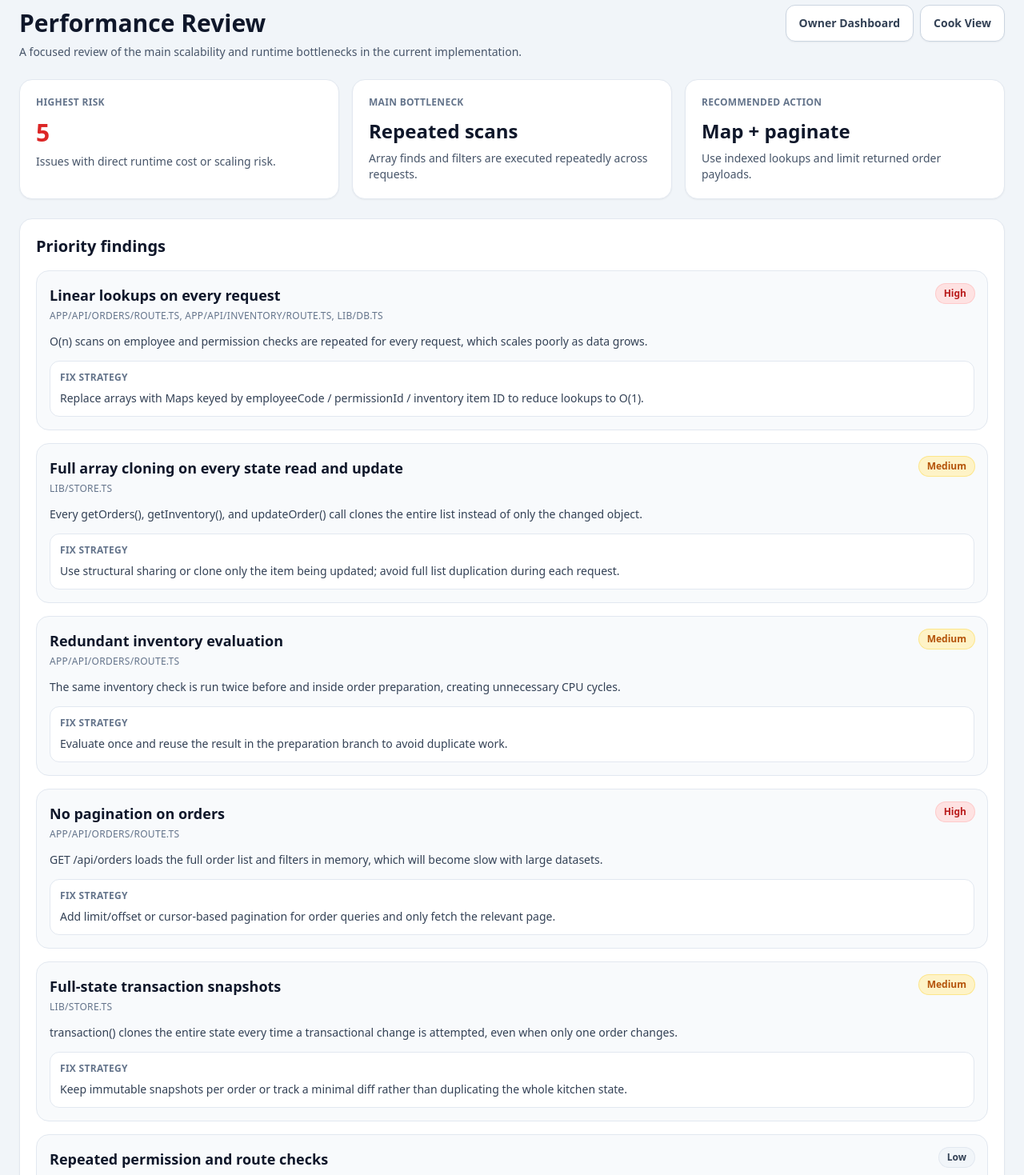
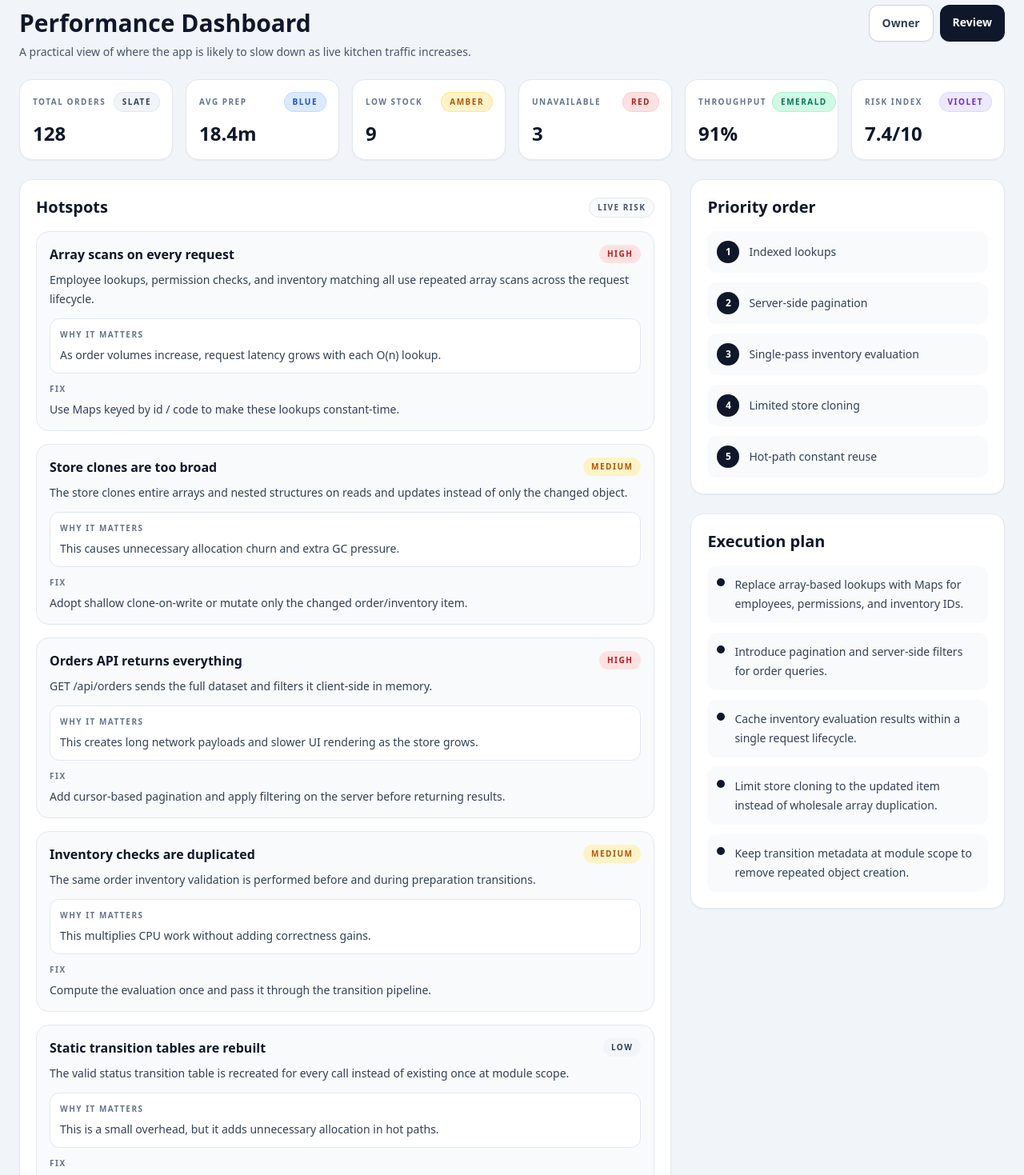
Before and after one commit to rsv-op/DarKitOS, a Next.js app: page /performance in a window 1280 px wide. Shown: the part 41-1510 px from the top of the page at 80% size. Built offline with nearby package versions, Linux system fonts and the light colour scheme.

Commit message:
Add a richer performance dashboard page with metrics, hotspot cards, and execution plan

```diff
--- a/app/performance/page.tsx
+++ b/app/performance/page.tsx
@@ -2,77 +2,86 @@
 
 import Link from "next/link";
 
-const issues = [
+const metrics = [
+  { label: "Total Orders", value: 128, tone: "slate" },
+  { label: "Avg Prep", value: "18.4m", tone: "blue" },
+  { label: "Low Stock", value: 9, tone: "amber" },
+  { label: "Unavailable", value: 3, tone: "red" },
+  { label: "Throughput", value: "91%", tone: "emerald" },
+  { label: "Risk Index", value: "7.4/10", tone: "violet" },
+];
+
+const issueCards = [
   {
-    title: "Linear lookups on every request",
+    title: "Array scans on every request",
     severity: "High",
-    location: "app/api/orders/route.ts, app/api/inventory/route.ts, lib/db.ts",
-    impact: "O(n) scans on employee and permission checks are repeated for every request, which scales poorly as data grows.",
-    fix: "Replace arrays with Maps keyed by employeeCode / permissionId / inventory item ID to reduce lookups to O(1).",
+    detail: "Employee lookups, permission checks, and inventory matching all use repeated array scans across the request lifecycle.",
+    impact: "As order volumes increase, request latency grows with each O(n) lookup.",
+    fix: "Use Maps keyed by id / code to make these lookups constant-time.",
+    color: "red",
   },
   {
-    title: "Full array cloning on every state read and update",
+    title: "Store clones are too broad",
     severity: "Medium",
-    location: "lib/store.ts",
-    impact: "Every getOrders(), getInventory(), and updateOrder() call clones the entire list instead of only the changed object.",
-    fix: "Use structural sharing or clone only the item being updated; avoid full list duplication during each request.",
+    detail: "The store clones entire arrays and nested structures on reads and updates instead of only the changed object.",
+    impact: "This causes unnecessary allocation churn and extra GC pressure.",
+    fix: "Adopt shallow clone-on-write or mutate only the changed order/inventory item.",
+    color: "amber",
   },
   {
-    title: "Redundant inventory evaluation",
-    severity: "Medium",
-    location: "app/api/orders/route.ts",
-    impact: "The same inventory check is run twice before and inside order preparation, creating unnecessary CPU cycles.",
-    fix: "Evaluate once and reuse the result in the preparation branch to avoid duplicate work.",
+    title: "Orders API returns everything",
+    severity: "High",
+    detail: "GET /api/orders sends the full dataset and filters it client-side in memory.",
+    impact: "This creates long network payloads and slower UI rendering as the store grows.",
+    fix: "Add cursor-based pagination and apply filtering on the server before returning results.",
+    color: "red",
   },
   {
-    title: "No pagination on orders",
-    severity: "High",
-    location: "app/api/orders/route.ts",
-    impact: "GET /api/orders loads the full order list and filters in memory, which will become slow with large datasets.",
-    fix: "Add limit/offset or cursor-based pagination for order queries and only fetch the relevant page.",
+    title: "Inventory checks are duplicated",
+    severity: "Medium",
+    detail: "The same order inventory validation is performed before and during preparation transitions.",
+    impact: "This multiplies CPU work without adding correctness gains.",
+    fix: "Compute the evaluation once and pass it through the transition pipeline.",
+    color: "amber",
   },
   {
-    title: "Full-state transaction snapshots",
-    severity: "Medium",
-    location: "lib/store.ts",
-    impact: "transaction() clones the entire state every time a transactional change is attempted, even when only one order changes.",
-    fix: "Keep immutable snapshots per order or track a minimal diff rather than duplicating the whole kitchen state.",
-  },
-  {
-    title: "Repeated permission and route checks",
+    title: "Static transition tables are rebuilt",
     severity: "Low",
-    location: "app/api/inventory/route.ts, app/api/orders/route.ts",
-    impact: "Permission results are recomputed multiple times for the same employee and route during request processing.",
-    fix: "Memoize or precompute permission maps for a request to avoid redundant checks and string generation.",
+    detail: "The valid status transition table is recreated for every call instead of existing once at module scope.",
+    impact: "This is a small overhead, but it adds unnecessary allocation in hot paths.",
+    fix: "Move the transitions map to a top-level constant.",
+    color: "slate",
   },
 ];
 
-const recommendations = [
-  "Replace array searches with Maps keyed by id or code.",
-  "Move static transition metadata outside functions to avoid reallocation.",
-  "Use pagination for order list APIs and avoid returning all records at once.",
-  "Cache permission lookups and reuse computed inventory evaluations.",
-  "Clone only changed objects instead of re-copying the entire store state.",
+const roadmap = [
+  "Replace array-based lookups with Maps for employees, permissions, and inventory IDs.",
+  "Introduce pagination and server-side filters for order queries.",
+  "Cache inventory evaluation results within a single request lifecycle.",
+  "Limit store cloning to the updated item instead of wholesale array duplication.",
+  "Keep transition metadata at module scope to remove repeated object creation.",
 ];
 
-function SeverityBadge({ level }: { level: string }) {
-  const tone =
-    level === "High"
-      ? "bg-red-100 text-red-700 ring-red-200"
-      : level === "Medium"
-        ? "bg-amber-100 text-amber-700 ring-amber-200"
-        : "bg-slate-100 text-slate-700 ring-slate-200";
+function ToneBadge({ tone }: { tone: string }) {
+  const palette: Record<string, string> = {
+    red: "bg-red-100 text-red-700 ring-red-200",
+    amber: "bg-amber-100 text-amber-700 ring-amber-200",
+    slate: "bg-slate-100 text-slate-700 ring-slate-200",
+    blue: "bg-blue-100 text-blue-700 ring-blue-200",
+    emerald: "bg-emerald-100 text-emerald-700 ring-emerald-200",
+    violet: "bg-violet-100 text-violet-700 ring-violet-200",
+  };
 
   return (
     <span
-      className={`inline-flex items-center rounded-full px-2.5 py-1 text-xs font-bold ring-1 ${tone}`}
+      className={`inline-flex items-center rounded-full px-2.5 py-1 text-[10px] font-bold uppercase tracking-[0.15em] ring-1 ${palette[tone] ?? palette.slate}`}
     >
-      {level}
+      {tone}
     </span>
   );
 }
 
-export default function PerformancePage() {
+export default function PerformanceDashboardPage() {
   return (
     <main className="min-h-screen bg-slate-100 px-4 py-6 sm:px-6">
       <div className="mx-auto max-w-7xl">
@@ -83,10 +92,10 @@ export default function PerformancePage() {
                 DarKitOS
               </p>
               <h1 className="mt-2 text-3xl font-black text-slate-900">
-                Performance Review
+                Performance Dashboard
               </h1>
-              <p className="mt-2 max-w-2xl text-sm text-slate-600">
-                A focused review of the main scalability and runtime bottlenecks in the current implementation.
+              <p className="mt-2 max-w-3xl text-sm text-slate-600">
+                A practical view of where the app is likely to slow down as live kitchen traffic increases.
               </p>
             </div>
 
@@ -95,107 +104,116 @@ export default function PerformancePage() {
                 href="/owner"
                 className="rounded-xl border border-slate-300 bg-white px-4 py-3 text-sm font-semibold text-slate-700 shadow-sm"
               >
-                Owner Dashboard
+                Owner
               </Link>
               <Link
-                href="/cook"
-                className="rounded-xl border border-slate-300 bg-white px-4 py-3 text-sm font-semibold text-slate-700 shadow-sm"
+                href="/performance"
+                className="rounded-xl bg-slate-900 px-4 py-3 text-sm font-semibold text-white shadow-sm"
               >
-                Cook View
+                Review
               </Link>
             </div>
           </div>
         </header>
 
-        <section className="mb-6 grid gap-4 md:grid-cols-3">
+        <section className="mb-6 grid gap-4 md:grid-cols-2 xl:grid-cols-6">
+          {metrics.map((metric) => (
+            <div
+              key={metric.label}
+              className="rounded-2xl border border-slate-200 bg-white p-4 shadow-sm"
+            >
+              <div className="flex items-center justify-between gap-2">
+                <p className="text-[10px] font-semibold uppercase tracking-[0.15em] text-slate-500">
+                  {metric.label}
+                </p>
+                <ToneBadge tone={metric.tone} />
+              </div>
+              <p className="mt-3 text-2xl font-black text-slate-900">{metric.value}</p>
+            </div>
+          ))}
+        </section>
+
+        <section className="mb-6 grid gap-6 xl:grid-cols-[1.35fr_0.65fr]">
           <div className="rounded-2xl border border-slate-200 bg-white p-5 shadow-sm">
-            <p className="text-xs font-semibold uppercase tracking-wide text-slate-500">
-              Highest risk
-            </p>
-            <p className="mt-3 text-3xl font-black text-red-600">5</p>
-            <p className="mt-2 text-sm text-slate-600">Issues with direct runtime cost or scaling risk.</p>
+            <div className="mb-4 flex items-center justify-between gap-3">
+              <h2 className="text-xl font-black text-slate-900">Hotspots</h2>
+              <span className="rounded-full border border-slate-200 bg-slate-50 px-2.5 py-1 text-[10px] font-bold uppercase tracking-[0.15em] text-slate-600">
+                Live risk
+              </span>
             </div>
 
-          <div className="rounded-2xl border border-slate-200 bg-white p-5 shadow-sm">
-            <p className="text-xs font-semibold uppercase tracking-wide text-slate-500">
-              Main bottleneck
-            </p>
-            <p className="mt-3 text-2xl font-black text-slate-900">Repeated scans</p>
-            <p className="mt-2 text-sm text-slate-600">Array finds and filters are executed repeatedly across requests.</p>
-          </div>
-
-          <div className="rounded-2xl border border-slate-200 bg-white p-5 shadow-sm">
-            <p className="text-xs font-semibold uppercase tracking-wide text-slate-500">
-              Recommended action
-            </p>
-            <p className="mt-3 text-2xl font-black text-slate-900">Map + paginate</p>
-            <p className="mt-2 text-sm text-slate-600">Use indexed lookups and limit returned order payloads.</p>
-          </div>
-        </section>
-
-        <section className="mb-6 rounded-2xl border border-slate-200 bg-white p-5 shadow-sm">
-          <h2 className="mb-4 text-xl font-black text-slate-900">Priority findings</h2>
             <div className="space-y-4">
-            {issues.map((issue) => (
-              <article
+              {issueCards.map((issue) => (
+                <div
                   key={issue.title}
                   className="rounded-2xl border border-slate-200 bg-slate-50 p-4"
                 >
-                <div className="flex flex-wrap items-start justify-between gap-3">
-                  <div>
-                    <h3 className="text-lg font-bold text-slate-900">{issue.title}</h3>
-                    <p className="mt-1 text-xs font-medium uppercase tracking-wide text-slate-500">
-                      {issue.location}
-                    </p>
-                  </div>
-                  <SeverityBadge level={issue.severity} />
+                  <div className="flex items-start justify-between gap-3">
+                    <h3 className="text-base font-bold text-slate-900">{issue.title}</h3>
+                    <span
+                      className={`inline-flex rounded-full px-2.5 py-1 text-[10px] font-bold uppercase tracking-[0.15em] ${
+                        issue.severity === "High"
+                          ? "bg-red-100 text-red-700"
+                          : issue.severity === "Medium"
+                            ? "bg-amber-100 text-amber-700"
+                            : "bg-slate-100 text-slate-700"
+                      }`}
+                    >
+                      {issue.severity}
+                    </span>
                   </div>
 
-                <p className="mt-3 text-sm leading-6 text-slate-700">{issue.impact}</p>
+                  <p className="mt-2 text-sm leading-6 text-slate-700">{issue.detail}</p>
 
                   <div className="mt-3 rounded-xl border border-slate-200 bg-white p-3">
-                  <p className="text-xs font-semibold uppercase tracking-wide text-slate-500">
-                    Fix strategy
+                    <p className="text-[10px] font-bold uppercase tracking-[0.15em] text-slate-500">
+                      Why it matters
+                    </p>
+                    <p className="mt-2 text-sm text-slate-700">{issue.impact}</p>
+                  </div>
+
+                  <div className="mt-3">
+                    <p className="text-[10px] font-bold uppercase tracking-[0.15em] text-slate-500">
+                      Fix
                     </p>
                     <p className="mt-2 text-sm text-slate-700">{issue.fix}</p>
                   </div>
-              </article>
+                </div>
               ))}
             </div>
-        </section>
+          </div>
 
-        <section className="grid gap-6 lg:grid-cols-[1.1fr_0.9fr]">
+          <div className="space-y-6">
             <div className="rounded-2xl border border-slate-200 bg-white p-5 shadow-sm">
-            <h2 className="mb-4 text-xl font-black text-slate-900">Recommended optimization plan</h2>
-            <ol className="space-y-3">
-              {recommendations.map((item, index) => (
-                <li key={item} className="flex gap-3 rounded-xl bg-slate-50 p-3">
-                  <span className="flex h-7 w-7 shrink-0 items-center justify-center rounded-full bg-slate-900 text-sm font-bold text-white">
+              <h2 className="text-xl font-black text-slate-900">Priority order</h2>
+              <ol className="mt-4 space-y-3">
+                {[
+                  "Indexed lookups",
+                  "Server-side pagination",
+                  "Single-pass inventory evaluation",
+                  "Limited store cloning",
+                  "Hot-path constant reuse",
+                ].map((step, index) => (
+                  <li key={step} className="flex items-center gap-3 rounded-xl bg-slate-50 p-3">
+                    <span className="flex h-7 w-7 shrink-0 items-center justify-center rounded-full bg-slate-900 text-xs font-black text-white">
                       {index + 1}
                     </span>
-                  <span className="text-sm leading-6 text-slate-700">{item}</span>
+                    <span className="text-sm font-medium text-slate-700">{step}</span>
                   </li>
                 ))}
               </ol>
             </div>
 
             <div className="rounded-2xl border border-slate-200 bg-white p-5 shadow-sm">
-            <h2 className="mb-4 text-xl font-black text-slate-900">Performance summary</h2>
-            <div className="space-y-3 text-sm text-slate-700">
-              <div className="rounded-xl bg-red-50 p-3 ring-1 ring-red-100">
-                <p className="font-bold text-red-700">Biggest issue</p>
-                <p className="mt-1">Repeated linear search patterns across employee, permission, and inventory logic.</p>
-              </div>
-
-              <div className="rounded-xl bg-amber-50 p-3 ring-1 ring-amber-100">
-                <p className="font-bold text-amber-700">Scaling concern</p>
-                <p className="mt-1">Order APIs return full state and operate on all rows without pagination or indexed access.</p>
-              </div>
-
-              <div className="rounded-xl bg-slate-100 p-3 ring-1 ring-slate-200">
-                <p className="font-bold text-slate-700">Best immediate win</p>
-                <p className="mt-1">Introduce Maps for lookup-heavy paths and limit the payload size in list endpoints.</p>
-              </div>
+              <h2 className="text-xl font-black text-slate-900">Execution plan</h2>
+              <ul className="mt-4 space-y-3 text-sm leading-6 text-slate-700">
+                {roadmap.map((item) => (
+                  <li key={item} className="flex gap-3 rounded-xl bg-slate-50 p-3">
+                    <span className="mt-1 inline-block h-2.5 w-2.5 shrink-0 rounded-full bg-slate-900" />
+                    <span>{item}</span>
+                  </li>
+                ))}
+              </ul>
             </div>
           </div>
         </section>
```
Lines whose indentation alone changed are shown as unchanged.
